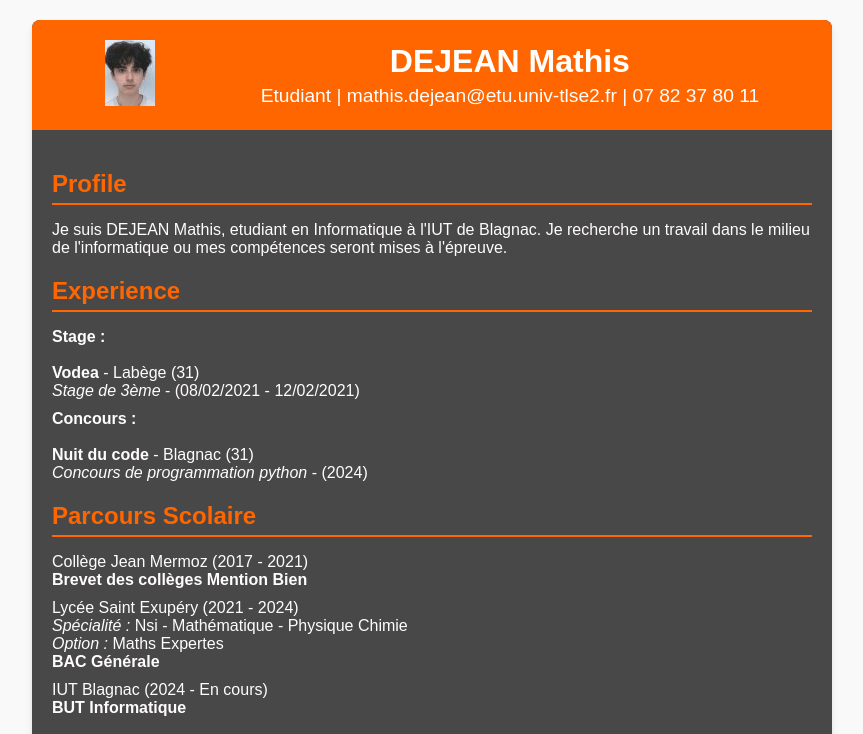
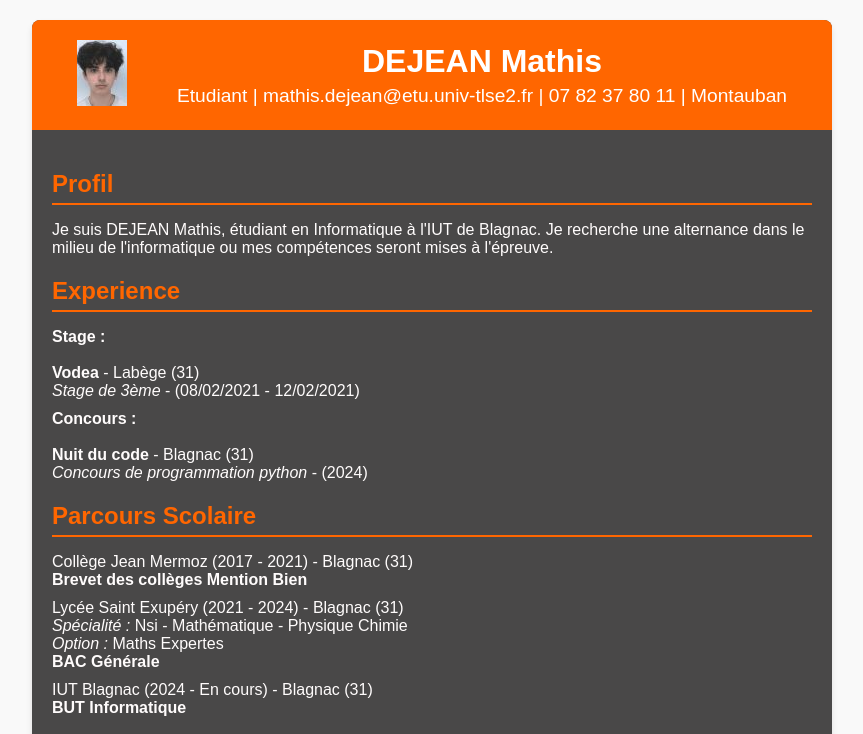
Before and after one commit to MathLaClim/DejeanM.CV.github.io, a plain HTML site: page index.html in a window 1280 px wide. Shown: the top 734 px of the page, without its empty margins (208-1071 px from the left). Drawn offline with Linux system fonts and the light colour scheme.

Commit message:
index.html

```diff
--- a/index.html
+++ b/index.html
@@ -14,14 +14,14 @@
         </div>
         <div class="Information">
             <h1>DEJEAN Mathis</h1>
-            <p>Etudiant | mathis.dejean@etu.univ-tlse2.fr | 07 82 37 80 11</p>
+            <p>Etudiant | mathis.dejean@etu.univ-tlse2.fr | 07 82 37 80 11 | Montauban</p>
         </div>
     </div>
 
     <div class="contenue">
         <div class="section">
-            <h2>Profile</h2>
-            <p>Je suis DEJEAN Mathis, etudiant en Informatique à l'IUT de Blagnac. Je recherche un travail dans le milieu de l'informatique ou mes compétences seront mises à l'épreuve. </p>
+            <h2>Profil</h2>
+            <p>Je suis DEJEAN Mathis, étudiant en Informatique à l'IUT de Blagnac. Je recherche une alternance dans le milieu de l'informatique ou mes compétences seront mises à l'épreuve. </p>
         </div>
 
         <div class="section">
@@ -44,17 +44,17 @@
             <h2>Parcours Scolaire</h2>
             <ul>
                 <li>
-                    Collège Jean Mermoz (2017 - 2021)<br>
+                    Collège Jean Mermoz (2017 - 2021) - Blagnac (31)<br>
                     <strong>Brevet des collèges Mention Bien</strong>
                 </li>
                 <li>
-                    Lycée Saint Exupéry (2021 - 2024)<br>
+                    Lycée Saint Exupéry (2021 - 2024) - Blagnac (31)<br>
                     <em>Spécialité : </em> Nsi - Mathématique - Physique Chimie <br>
                     <em>Option : </em> Maths Expertes <br>
                     <strong>BAC Générale</strong>
                 </li>
                 <li>
-                    IUT Blagnac (2024 - En cours)<br>
+                    IUT Blagnac (2024 - En cours) - Blagnac (31)<br>
                     <strong>BUT Informatique</strong>
                 </li>
             </ul>
```
